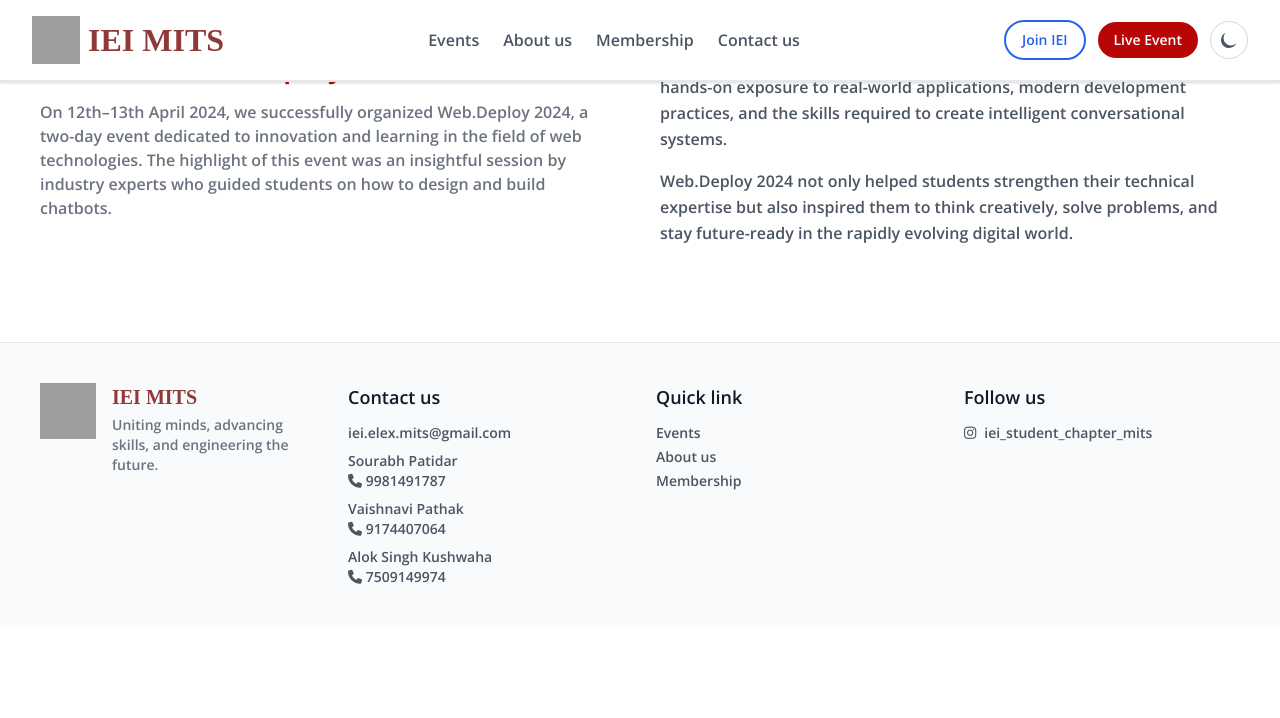
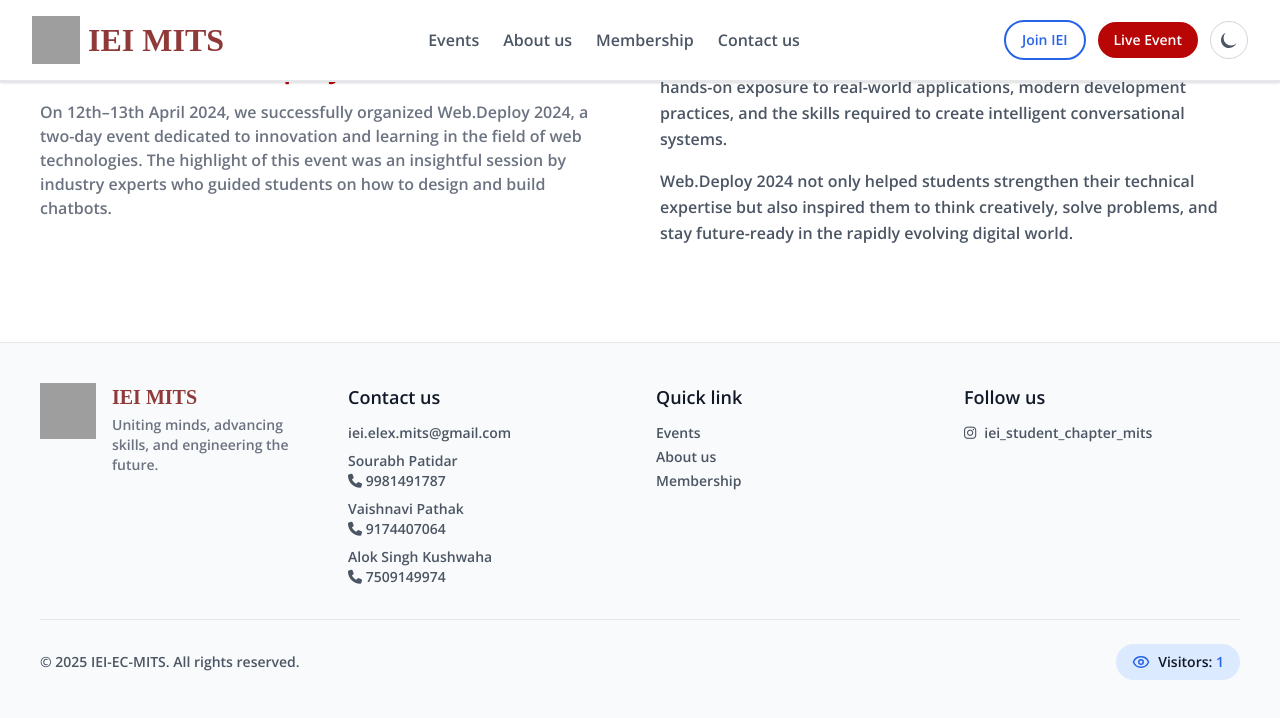
Before and after one commit to ieielexmits/new_webpage, a React (Create React App) app: page /events/1 in a window 1280 px wide. Shown: the top 718 px of the page. Built offline with nearby package versions, Linux system fonts and the light colour scheme; grey boxes are pictures that could not be loaded; a web font is replaced by a local one.

Commit message:
Finally done

```diff
--- a/src/components/Footer.jsx
+++ b/src/components/Footer.jsx
@@ -1,6 +1,27 @@
-import React from "react";
+import React, { useState, useEffect } from "react";
+import { Eye } from "lucide-react";
 
 function Footer() {
+  const [visitorCount, setVisitorCount] = useState(0);
+
+  useEffect(() => {
+    // Get current count from memory
+    const storedCount = sessionStorage.getItem('visitorCount');
+
+    if (!storedCount) {
+      // First visit in this session
+      const currentTotal = parseInt(localStorage.getItem('totalVisitors') || '0');
+      const newTotal = currentTotal + 1;
+      localStorage.setItem('totalVisitors', newTotal.toString());
+      sessionStorage.setItem('visitorCount', '1'); // Mark this session as counted
+      setVisitorCount(newTotal);
+    } else {
+      // Already counted in this session
+      const currentTotal = parseInt(localStorage.getItem('totalVisitors') || '0');
+      setVisitorCount(currentTotal);
+    }
+  }, []);
+
   const scrollToSection = (e, id) => {
     if (e && e.preventDefault) e.preventDefault();
     const el = document.getElementById(id);
@@ -123,6 +144,22 @@ function Footer() {
           </div>
         </div>
       </div>
+
+      {/* Visitor Counter Section */}
+      <div className="mt-8 pt-6 border-t border-gray-200 dark:border-gray-700">
+        <div className="flex flex-col sm:flex-row items-center justify-between gap-4">
+          <p className="text-xs md:text-sm text-center sm:text-left" style={{ color: 'var(--text-secondary)' }}>
+            © 2025 IEI-EC-MITS. All rights reserved.
+          </p>
+
+          <div className="flex items-center gap-2 px-4 py-2 rounded-full bg-blue-100 dark:bg-blue-900 dark:bg-opacity-30">
+            <Eye size={18} className="text-blue-600 dark:text-blue-400" />
+            <span className="text-sm font-semibold" style={{ color: 'var(--text-primary)' }}>
+              Visitors: <span className="text-blue-600 dark:text-blue-400">{visitorCount.toLocaleString()}</span>
+            </span>
+          </div>
+        </div>
+      </div>
     </footer>
   );
 }
```
